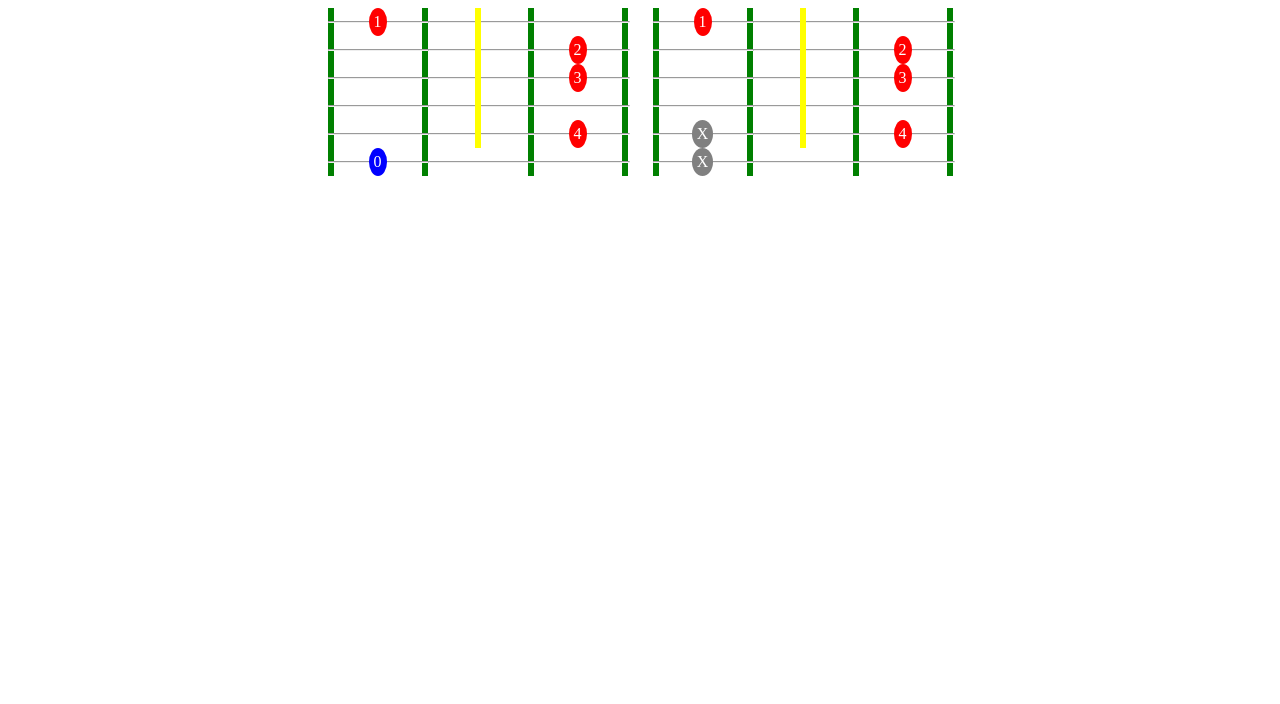
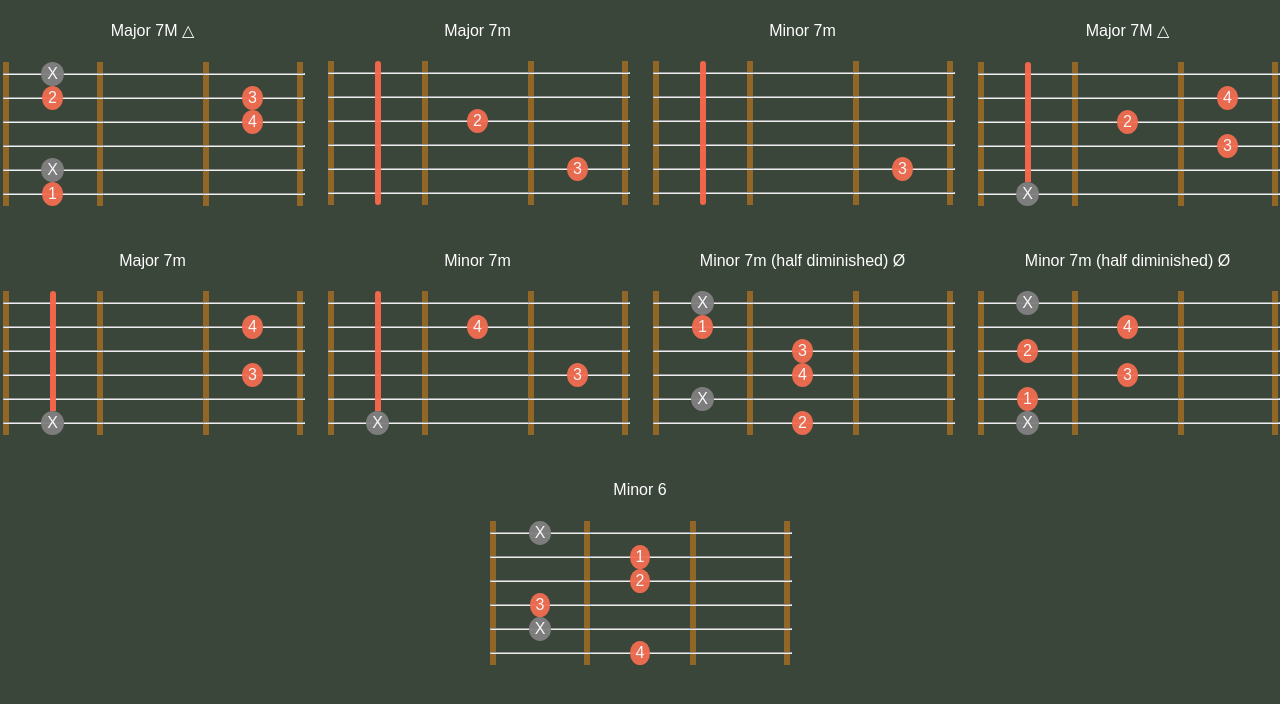
Before and after one commit to istng/guitar-chords-web, a Vue app: page / in a window 1280 px wide. Shown: the top 704 px of the page. Built offline with nearby package versions, Linux system fonts and the light colour scheme.

Commit message:
style everything, add first hardcoded chords
and add support for vaiours open strings

```diff
--- a/src/App.vue
+++ b/src/App.vue
@@ -1,7 +1,95 @@
 <template>
   <div class="chords-container">
-  <GuitarChord class="guitar-chord" openString="5" firstFinger="00" secondFinger="12" thirdFinger="22" fourthFinger="42" :barre='{position: "1", cells: ["0","1","2","3","4"]}' :deadStrings='[]'/>
-<GuitarChord class="guitar-chord" openString="4" firstFinger="00" secondFinger="12" thirdFinger="22" fourthFinger="42" :barre='{position: "1", cells: ["0","1","2","3","4"]}' :deadStrings='["4","5"]' />
+  <GuitarChord class="guitar-chord"
+    name="Major 7M △"
+    :openStrings='[]'
+    firstFinger="50"
+    secondFinger="10"
+    thirdFinger="12"
+    fourthFinger="22"
+    :barre='{position: "", cells: []}'
+    :deadStrings='["0", "4"]'
+  />
+  <GuitarChord class="guitar-chord"
+    name="Major 7m"
+    :openStrings='[]'
+    firstFinger=""
+    secondFinger="21"
+    thirdFinger="42"
+    fourthFinger=""
+    :barre='{position: "0", cells: ["0", "1", "2", "3", "4", "5"]}'
+    :deadStrings='[]'
+  />
+  <GuitarChord class="guitar-chord"
+    name="Minor 7m"
+    :openStrings='[]'
+    firstFinger=""
+    secondFinger=""
+    thirdFinger="42"
+    fourthFinger=""
+    :barre='{position: "0", cells: ["0", "1", "2", "3", "4", "5"]}'
+    :deadStrings='[]'
+  />
+  <GuitarChord class="guitar-chord"
+    name="Major 7M △"
+    :openStrings='[]'
+    firstFinger=""
+    secondFinger="21"
+    thirdFinger="32"
+    fourthFinger="12"
+    :barre='{position: "0", cells: ["0", "1", "2", "3", "4"]}'
+    :deadStrings='["5"]'
+  />
+  <GuitarChord class="guitar-chord"
+    name="Major 7m"
+    :openStrings='[]'
+    firstFinger=""
+    secondFinger=""
+    thirdFinger="32"
+    fourthFinger="12"
+    :barre='{position: "0", cells: ["0", "1", "2", "3", "4"]}'
+    :deadStrings='["5"]'
+  />
+  <GuitarChord class="guitar-chord"
+    name="Minor 7m"
+    :openStrings='[]'
+    firstFinger=""
+    secondFinger=""
+    thirdFinger="32"
+    fourthFinger="11"
+    :barre='{position: "0", cells: ["0", "1", "2", "3", "4"]}'
+    :deadStrings='["5"]'
+  />
+  <GuitarChord class="guitar-chord"
+    name="Minor 7m (half diminished) Ø"
+    :openStrings='[]'
+    firstFinger="10"
+    secondFinger="51"
+    thirdFinger="21"
+    fourthFinger="31"
+    :barre='{position: "", cells: []}'
+    :deadStrings='["0","4"]'
+  />
+  <GuitarChord class="guitar-chord"
+    name="Minor 7m (half diminished) Ø"
+    :openStrings='[]'
+    firstFinger="40"
+    secondFinger="20"
+    thirdFinger="31"
+    fourthFinger="11"
+    :barre='{position: "", cells: []}'
+    :deadStrings='["0","5"]'
+  />
+  <GuitarChord class="guitar-chord"
+    name="Minor 6"
+    :openStrings='[]'
+    firstFinger="11"
+    secondFinger="21"
+    thirdFinger="30"
+    fourthFinger="51"
+    :barre='{position: "", cells: []}'
+    :deadStrings='["0", "4"]'
+  />
   </div>
 </template>
 
@@ -17,6 +105,18 @@ export default {
 </script>
 
 <style>
+body,
+html {
+  margin: 0;
+  border: 0;
+  padding: 0;
+}
+body {
+  src: url("https://fonts.googleapis.com/css2?family=Noto+Sans+JP:wght@300&display=swap");
+  font-family: "Noto Sans JP", sans-serif;
+  background-color: #3b463a;
+  color: white;
+}
 .chords-container {
   display: flex;
   gap: 25px;
--- a/src/components/GuitarChord.vue
+++ b/src/components/GuitarChord.vue
@@ -1,4 +1,6 @@
 <template>
+  <div class="chord-container">
+    <h4 class="chord-name">{{name}}</h4>
     <div class="chord">
       <div class="frets">
         <div class="first-second-fret fret"></div>
@@ -6,29 +8,30 @@
         <div class="third-fourth-fret fret"></div>
       </div>
       <div class="strings">
-      <div class="string-cell"><hr class="string"><div class="cell" :class='getClassType(cells["00"])'>{{cells["00"]}}</div></div>
-      <div class="string-cell"><hr class="string"><div class="cell" :class='getClassType(cells["01"])'>{{cells["01"]}}</div></div>
-      <div class="string-cell"><hr class="string"><div class="cell" :class='getClassType(cells["02"])'>{{cells["02"]}}</div></div>
+        <div class="string-cell"><hr class="string"><div :class='getClassType("00")'>{{cells["00"]}}</div></div>
+        <div class="string-cell"><hr class="string"><div :class='getClassType("01")'>{{cells["01"]}}</div></div>
+        <div class="string-cell"><hr class="string"><div :class='getClassType("02")'>{{cells["02"]}}</div></div>
 
-      <div class="string-cell"><hr class="string"><div class="cell" :class='getClassType(cells["10"])'>{{cells["10"]}}</div></div>
-      <div class="string-cell"><hr class="string"><div class="cell" :class='getClassType(cells["11"])'>{{cells["11"]}}</div></div>
-      <div class="string-cell"><hr class="string"><div class="cell" :class='getClassType(cells["12"])'>{{cells["12"]}}</div></div>
+        <div class="string-cell"><hr class="string"><div :class='getClassType("10")'>{{cells["10"]}}</div></div>
+        <div class="string-cell"><hr class="string"><div :class='getClassType("11")'>{{cells["11"]}}</div></div>
+        <div class="string-cell"><hr class="string"><div :class='getClassType("12")'>{{cells["12"]}}</div></div>
 
-      <div class="string-cell"><hr class="string"><div class="cell" :class='getClassType(cells["20"])'>{{cells["20"]}}</div></div>
-      <div class="string-cell"><hr class="string"><div class="cell" :class='getClassType(cells["21"])'>{{cells["21"]}}</div></div>
-      <div class="string-cell"><hr class="string"><div class="cell" :class='getClassType(cells["22"])'>{{cells["22"]}}</div></div>
+        <div class="string-cell"><hr class="string"><div :class='getClassType("20")'>{{cells["20"]}}</div></div>
+        <div class="string-cell"><hr class="string"><div :class='getClassType("21")'>{{cells["21"]}}</div></div>
+        <div class="string-cell"><hr class="string"><div :class='getClassType("22")'>{{cells["22"]}}</div></div>
 
-      <div class="string-cell"><hr class="string"><div class="cell" :class='getClassType(cells["30"])'>{{cells["30"]}}</div></div>
-      <div class="string-cell"><hr class="string"><div class="cell" :class='getClassType(cells["31"])'>{{cells["31"]}}</div></div>
-      <div class="string-cell"><hr class="string"><div class="cell" :class='getClassType(cells["32"])'>{{cells["32"]}}</div></div>
+        <div class="string-cell"><hr class="string"><div :class='getClassType("30")'>{{cells["30"]}}</div></div>
+        <div class="string-cell"><hr class="string"><div :class='getClassType("31")'>{{cells["31"]}}</div></div>
+        <div class="string-cell"><hr class="string"><div :class='getClassType("32")'>{{cells["32"]}}</div></div>
 
-      <div class="string-cell"><hr class="string"><div class="cell" :class='getClassType(cells["40"])'>{{cells["40"]}}</div></div>
-      <div class="string-cell"><hr class="string"><div class="cell" :class='getClassType(cells["41"])'>{{cells["41"]}}</div></div>
-      <div class="string-cell"><hr class="string"><div class="cell" :class='getClassType(cells["42"])'>{{cells["42"]}}</div></div>
+        <div class="string-cell"><hr class="string"><div :class='getClassType("40")'>{{cells["40"]}}</div></div>
+        <div class="string-cell"><hr class="string"><div :class='getClassType("41")'>{{cells["41"]}}</div></div>
+        <div class="string-cell"><hr class="string"><div :class='getClassType("42")'>{{cells["42"]}}</div></div>
 
-      <div class="string-cell"><hr class="string"><div class="cell" :class='getClassType(cells["50"])'>{{cells["50"]}}</div></div>
-      <div class="string-cell"><hr class="string"><div class="cell" :class='getClassType(cells["51"])'>{{cells["51"]}}</div></div>
-      <div class="string-cell"><hr class="string"><div class="cell" :class='getClassType(cells["52"])'>{{cells["52"]}}</div></div>
+        <div class="string-cell"><hr class="string"><div :class='getClassType("50")'>{{cells["50"]}}</div></div>
+        <div class="string-cell"><hr class="string"><div :class='getClassType("51")'>{{cells["51"]}}</div></div>
+        <div class="string-cell"><hr class="string"><div :class='getClassType("52")'>{{cells["52"]}}</div></div>
+      </div>
     </div>
   </div>
 </template>
@@ -37,7 +40,8 @@
 export default {
   name: 'GuitarChord',
   props: {
-    openString: String,
+    name: String,
+    openStrings: Array,
     firstFinger: String,
     secondFinger: String,
     thirdFinger: String,
@@ -55,7 +59,9 @@ export default {
       "51": "", "52": "", "53": ""
     };
 
-    cells[props.openString+"0"] = "0";
+    props.openStrings.forEach((openString) => {
+      cells[openString+"0"] = "O";
+    });
 
     props.deadStrings.forEach((deadString) => {
       cells[deadString+"0"] = "X";
@@ -70,16 +76,20 @@ export default {
       cells[cell+props.barre.position] = " ";
     });
 
-    const getClassType = (string) => {
-      if(string == "0")
-        return "openStringCell";
-      if(string == "1" || string == "2" || string == "3" || string == "4")
-        return "fingeredCell";
-      if(string == " ")
-        return "barreCell";
-      if(string == "X")
-        return "deadStringCell";
-      return "";
+    const getClassType = (cell) => {
+      if(cells[cell] == "O")
+        return "cell openStringCell";
+      if(cells[cell] == "1" || cells[cell] == "2" || cells[cell] == "3" || cells[cell] == "4")
+        return "cell fingeredCell";
+      if(cells[cell] == " " && cell[0] == 0)
+        return "cell barreCell barreCellStart";
+      if(cells[cell] == " " && cell[0] == 5)
+        return "cell barreCell barreCellEnd";
+      if(cells[cell] == " ")
+        return "cell barreCell";
+      if(cells[cell] == "X")
+        return "cell deadStringCell";
+      return "cell";
     };
 
     return {
@@ -92,6 +102,11 @@ export default {
 
 <!-- Add "scoped" attribute to limit CSS to this component only -->
 <style scoped>
+.chord-name {
+  text-align: center;
+  font-weight: normal;
+}
+
 .chord {
   display: grid;
   grid-template-columns: repeat(1, 1fr);
@@ -106,8 +121,8 @@ export default {
   grid-row: 1 / 1;
 }
 .fret {
-  border-left: 6px solid green;
-  border-right: 6px solid green;
+  border-left: 6px solid #916627;
+  border-right: 6px solid #916627;
   height: 100%;
 }
 .first-fret {
@@ -149,28 +164,36 @@ export default {
   grid-row: 1 / 1;
   align-self: center;
   justify-self: center;
+  border-radius: 100%;
+  padding-top: 3px;
+  padding-bottom: 3px;
+  padding-left: 6px;
+  padding-right: 6px;
 }
 
 .fingeredCell {
-  background-color: red;
-  border-radius: 100%;
-  padding: 5%;
-  color: white;
+  background-color: #f26c51;
 }
 .openStringCell {
-  background-color: blue;
-  border-radius: 100%;
-  padding: 5%;
-  color: white;
+  background-color: #7896c2;
+}
+.barreCellStart {
+  border-radius: 10px 10px 0 0 !important;
+}
+.barreCellEnd {
+  border-radius: 0 0 10px 10px !important;
 }
 .barreCell {
-  border-left: 6px solid yellow;
+  padding: 0;
+  border-radius: 0;
+  border-left: 6px solid #f9684c !important;
   height: 100%;
 }
 .deadStringCell {
   background-color: grey;
-  border-radius: 100%;
-  padding: 5%;
+}
+.cell {
   color: white;
+  opacity: 0.95;
 }
 </style>
```
Lines whose indentation alone changed are shown as unchanged.
